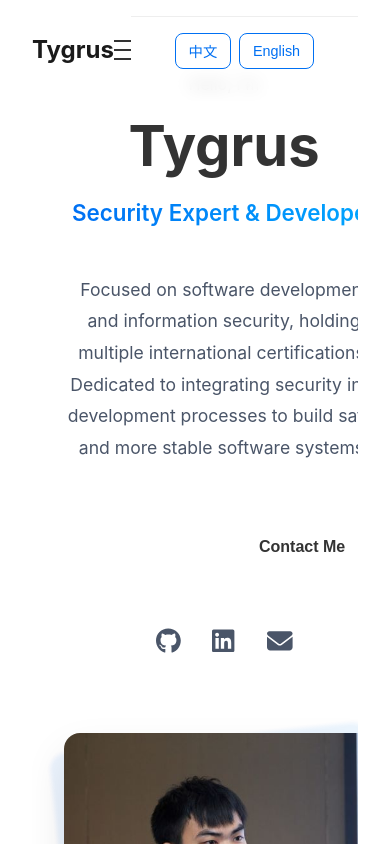
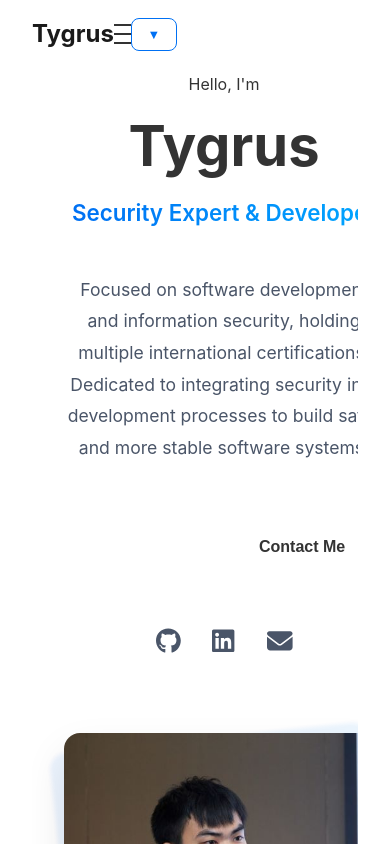
Before and after one commit to Lung-Yu/Lung-Yu.github.io, a React (Vite) app: page / in a window 390 px wide. Shown: the top 844 px of the page. Built offline with nearby package versions, Linux system fonts and the light colour scheme.

Commit message:
feat: 改善語言切換器，新增下拉選單功能及樣式優化

```diff
--- a/src/shared/components/LanguageSwitcher/LanguageSwitcher.tsx
+++ b/src/shared/components/LanguageSwitcher/LanguageSwitcher.tsx
@@ -1,26 +1,56 @@
-// src/shared/components/LanguageSwitcher.tsx
 import { useTranslation } from 'react-i18next';
+import { useState, useRef, useEffect } from 'react';
 import './styles/LanguageSwitcher.css';
 
 const LanguageSwitcher = () => {
-  const { i18n } = useTranslation();
+  const { i18n, t } = useTranslation();
+  const [isOpen, setIsOpen] = useState(false);
+  const dropdownRef = useRef<HTMLDivElement>(null);
+
+  const languages = {
+    tw: '中文',
+    en: 'English'
+  };
+
+  useEffect(() => {
+    const handleClickOutside = (event: MouseEvent) => {
+      if (dropdownRef.current && !dropdownRef.current.contains(event.target as Node)) {
+        setIsOpen(false);
+      }
+    };
+
+    document.addEventListener('mousedown', handleClickOutside);
+    return () => document.removeEventListener('mousedown', handleClickOutside);
+  }, []);
 
   const changeLanguage = (lng: string) => {
     i18n.changeLanguage(lng);
+    setIsOpen(false);
   };
 
   return (
-    <div className="language-switcher">
+    <div className="language-switcher" ref={dropdownRef}>
       <button
-        className={`lang-btn ${i18n.language === 'tw' ? 'active' : ''}`}
-        onClick={() => changeLanguage('tw')}>
-        中文
+        className="lang-select-btn"
+        onClick={() => setIsOpen(!isOpen)}
+      >
+        {languages[i18n.language as keyof typeof languages]}
+        <span className={`arrow ${isOpen ? 'up' : 'down'}`}>▼</span>
       </button>
-      <button
-        className={`lang-btn ${i18n.language === 'en' ? 'active' : ''}`}
-        onClick={() => changeLanguage('en')}>
-        English
-      </button>
+
+      {isOpen && (
+        <div className="lang-dropdown">
+          {Object.entries(languages).map(([code, name]) => (
+            <button
+              key={code}
+              className={`lang-option ${code === i18n.language ? 'active' : ''}`}
+              onClick={() => changeLanguage(code)}
+            >
+              {name}
+            </button>
+          ))}
+        </div>
+      )}
     </div>
   );
 };
--- a/src/shared/components/LanguageSwitcher/styles/LanguageSwitcher.css
+++ b/src/shared/components/LanguageSwitcher/styles/LanguageSwitcher.css
@@ -1,35 +1,74 @@
 .language-switcher {
-    display: flex;
-    gap: 0.5rem;
-    margin-left: 1rem; /* 與其他導航項目保持距離 */
+    position: relative;
+    display: inline-block;
   }
 
-.lang-btn {
-    padding: 0.4rem 0.8rem; /* 縮小按鈕尺寸 */
+  .lang-select-btn {
+    display: flex;
+    align-items: center;
+    gap: 0.5rem;
+    padding: 0.5rem 1rem;
+    background: transparent;
     border: 1px solid var(--color-primary);
     border-radius: var(--radius-md);
-    background: transparent;
     color: var(--color-primary);
-    font-size: 0.9rem; /* 稍微縮小字體 */
-    transition: all 0.3s ease;
+    cursor: pointer;
+    font-size: 0.9rem;
+    transition: all 0.2s ease;
   }
 
-.lang-btn.active {
-    background: var(--color-primary);
-    color: white;
+  .lang-select-btn:hover {
+    background: rgba(0, 112, 243, 0.1);
   }
 
-/* 懸停效果改為更細緻的變化 */
-.lang-btn:hover:not(.active) {
+  .arrow {
+    font-size: 0.8rem;
+    transition: transform 0.2s ease;
+  }
+
+  .arrow.up {
+    transform: rotate(180deg);
+  }
+
+  .lang-dropdown {
+    position: absolute;
+    top: 100%;
+    right: 0;
+    margin-top: 0.5rem;
+    background: white;
+    border: 1px solid var(--color-gray-200);
+    border-radius: var(--radius-md);
+    box-shadow: 0 2px 8px rgba(0, 0, 0, 0.1);
+    z-index: 100;
+  }
+
+  .lang-option {
+    display: block;
+    width: 100%;
+    padding: 0.5rem 1rem;
+    text-align: left;
+    border: none;
+    background: transparent;
+    color: var(--color-text);
+    cursor: pointer;
+    transition: all 0.2s ease;
+  }
+
+  .lang-option:hover {
+    background: var(--color-gray-100);
+  }
+
+  .lang-option.active {
+    color: var(--color-primary);
     background: rgba(0, 112, 243, 0.1);
-    color: var(--color-primary);
   }
 
   /* 手機版適配 */
   @media (max-width: 768px) {
-    .language-switcher {
-        margin: 0;
-        padding: 1rem 0;
-        border-top: 1px solid var(--color-gray-200);
+    .lang-dropdown {
+      right: auto;
+      left: 50%;
+      transform: translateX(-50%);
+      min-width: 120px;
     }
   }
```
Lines whose indentation alone changed are shown as unchanged.
